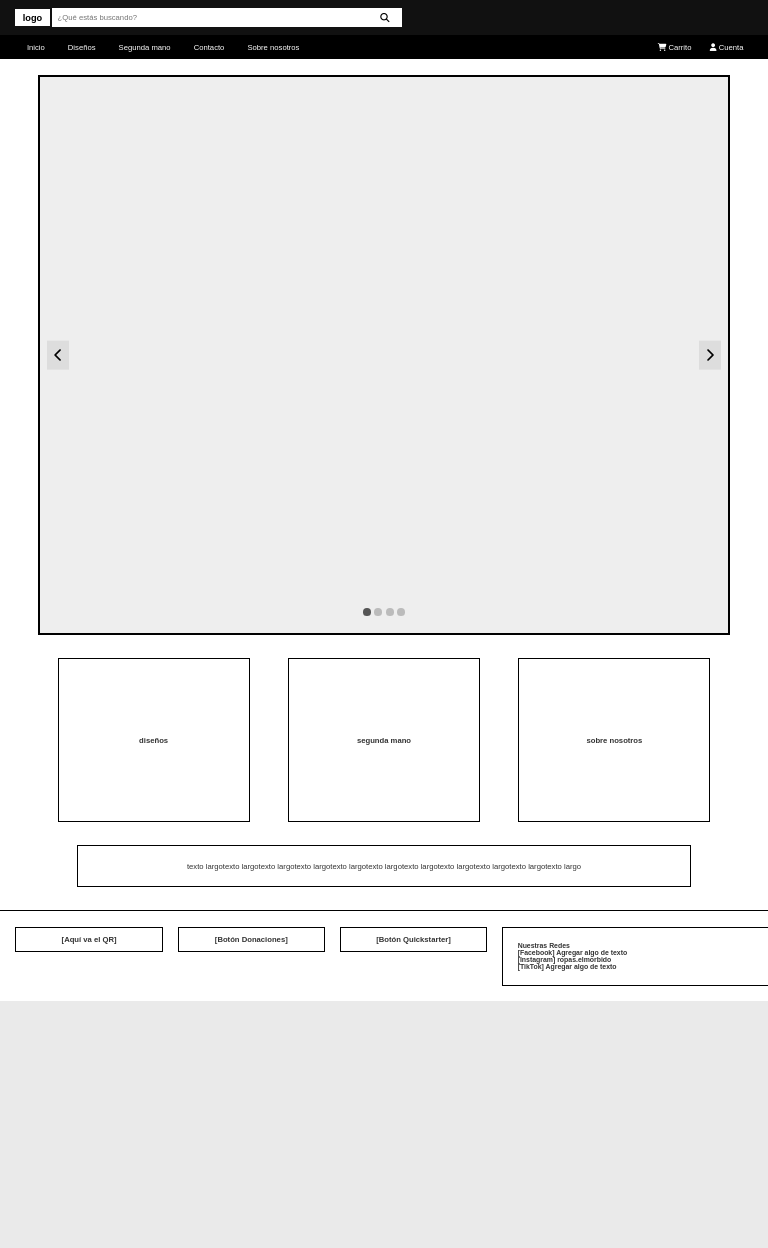
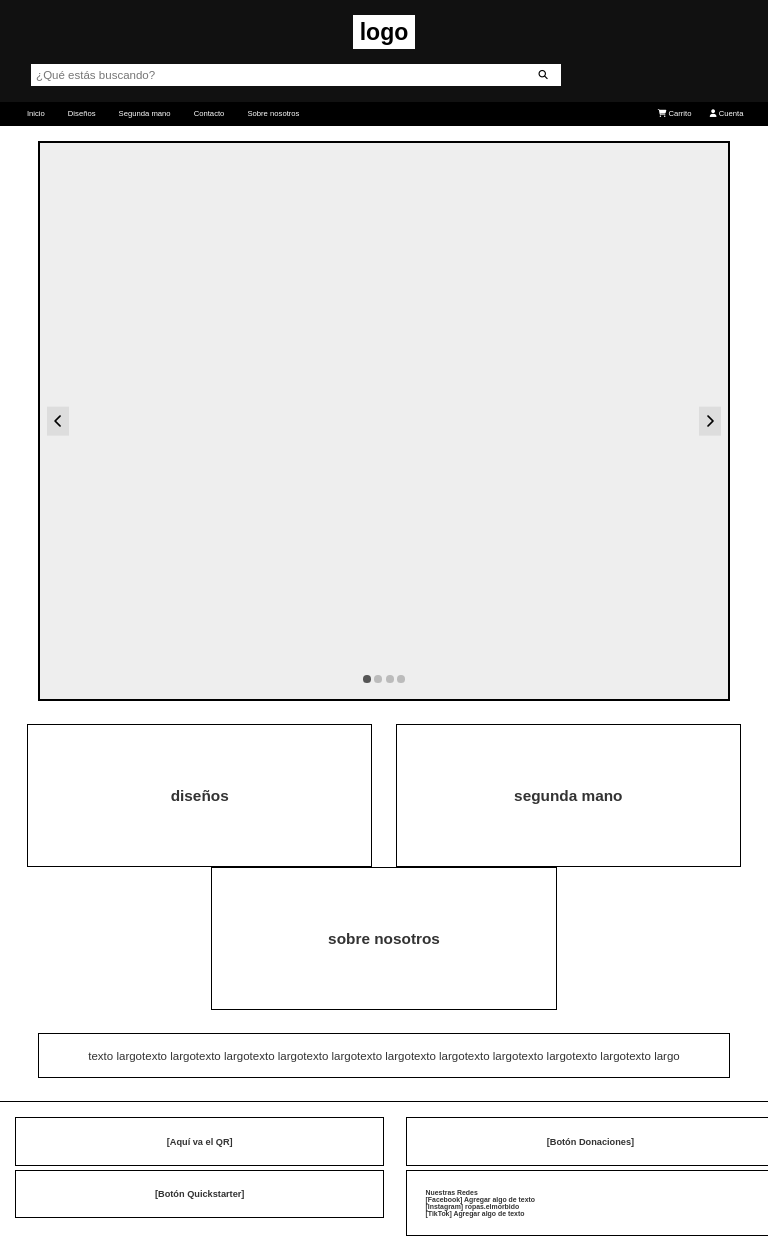
Before and after one commit to Matee0802/pagina_web_redes_2025, a PHP site: page / in a window 768 px wide. Before the commit the page ends 1001 px from the top, so only its background shows below. Run offline with PHP 8.4, Linux system fonts and the light colour scheme.

Commit message:
Responsive Tablet

```diff
--- a/style.css
+++ b/style.css
@@ -206,3 +206,51 @@ nav li a:hover {
     font-size: 1vw;
   }
 }
+
+/* ==== Tablet (768px a 1024px) ==== */
+@media (max-width: 1024px) and (min-width: 768px) {
+  header {
+    flex-direction: column;
+    text-align: center;
+    padding: 2% 4%;
+  }
+
+  .logo {
+    font-size: 3vw;
+  }
+
+  .search-bar {
+    width: 100%;
+    margin-top: 2%;
+  }
+
+  .search-bar input {
+    font-size: 1.5vw;
+    width: 70%;
+  }
+
+  .cards-section {
+    flex-wrap: wrap;
+    gap: 3%;
+  }
+
+  .card {
+    width: 45%;
+    font-size: 2vw;
+    padding: 8% 2%;
+  }
+
+  .text-box {
+    width: 90%;
+    font-size: 1.5vw;
+  }
+
+  .footer-grid {
+    grid-template-columns: 50% 50%;
+    gap: 3%;
+  }
+
+  .footer-box {
+    font-size: 1.2vw;
+  }
+}
```
